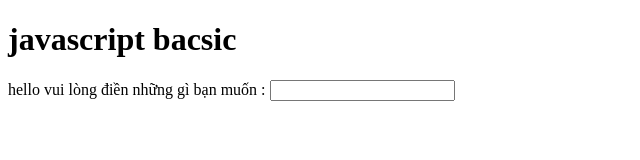
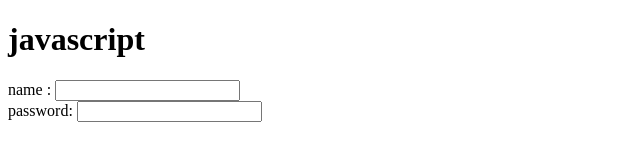
Before and after one commit to giagiang/js-interview-, a plain HTML site: page index.html in a window 1280 px wide. Shown: the whole page, without its empty margins (0-640 px from the left). Drawn offline with Linux system fonts and the light colour scheme.

Commit message:
array p2

```diff
--- a/index.html
+++ b/index.html
@@ -8,7 +8,9 @@
 </head>
 <body>
     <script src="./main.js"></script>
-    <h1>javascript bacsic</h1>
-    hello vui lòng điền những gì bạn muốn  : <input type="text">
+    <h1>javascript </h1>
+    name : <input type="text">
+    <br>
+    password: <input type = "text">
 </body>
 </html>
--- a/main.js
+++ b/main.js
@@ -10,29 +10,51 @@
 var courses = [
     {
         id: 1,
-        name: 'php ',
-        coin : 3000
+        name: 'php',
+        coin : 1
     },
     {
         id: 2,
-        name: 'javascript ',
-        coin : 333
+        name: 'javascript',
+        coin : 2
     },
     {
         id: 3,
-        name: 'html,css ',
-        coin : 222
+        name: 'html,css',
+        coin : 10
     }, {
         id: 4,
         name: 'reactJs',
-        coin : 5000
+        coin : 4
     }, {
         id: 5,
-        name: 'Ruby ',
-        coin : 400
+        name: 'Ruby',
+        coin : 9
     },
 ];
+// forEach
+// courses.forEach(function(courses,index ){
+//         console.log(index,courses);
+// });
 
-courses.forEach(function(courses){
-        console.log(courses);
+// every
+// var isFree = courses.every(function(courses,index){
+//     // console.log(index)
+//     return courses.coin === 0 ;
+// });
+// console.log(isFree);
+
+// some
+// var isFree = courses.some(function(courses, index){
+//     console.log(index);
+//     return courses.coin ===0 ;
+// });
+// console.log(isFree);
+
+
+//find
+var course = courses.find(function(course, index){
+    return course.name === 'javascript';
 });
+
+console.log(course);
```
